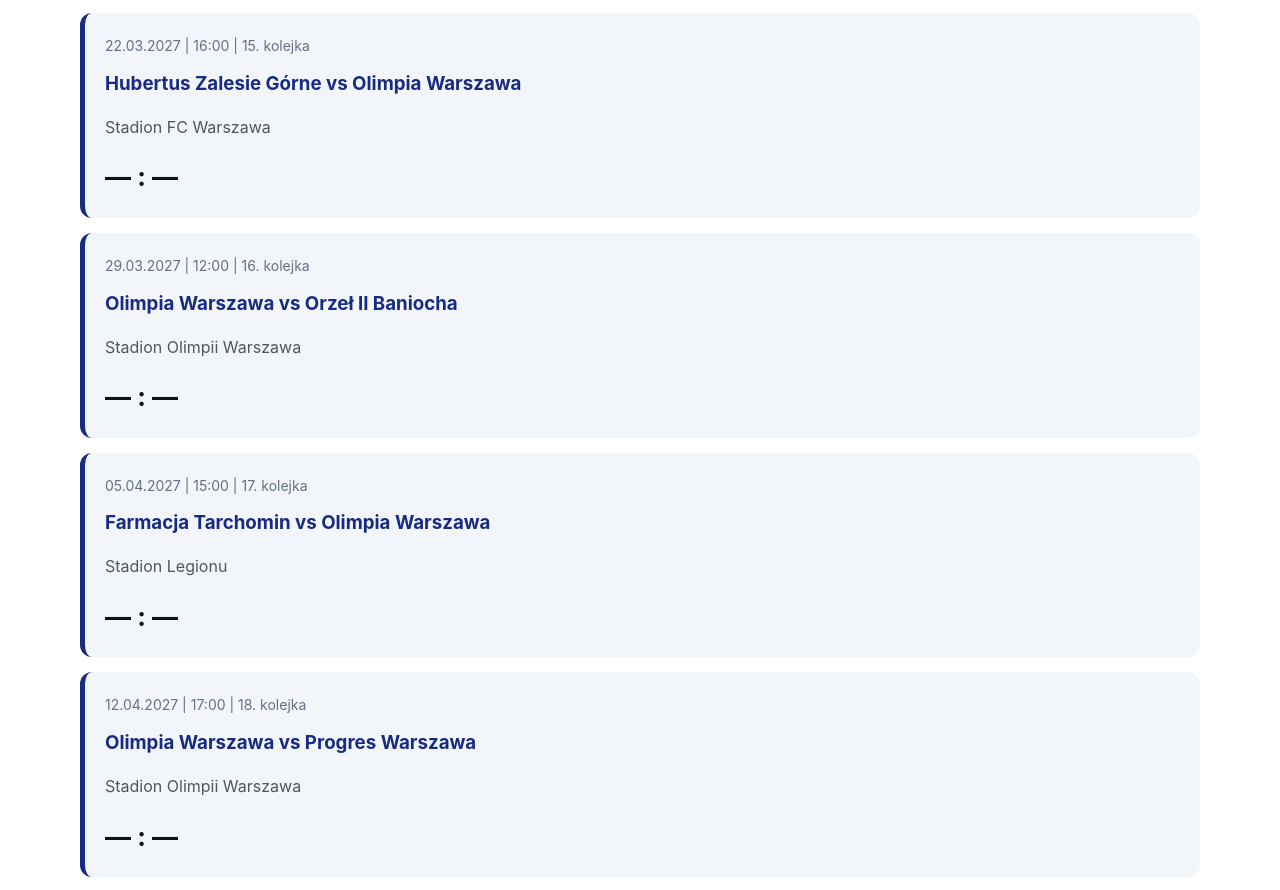
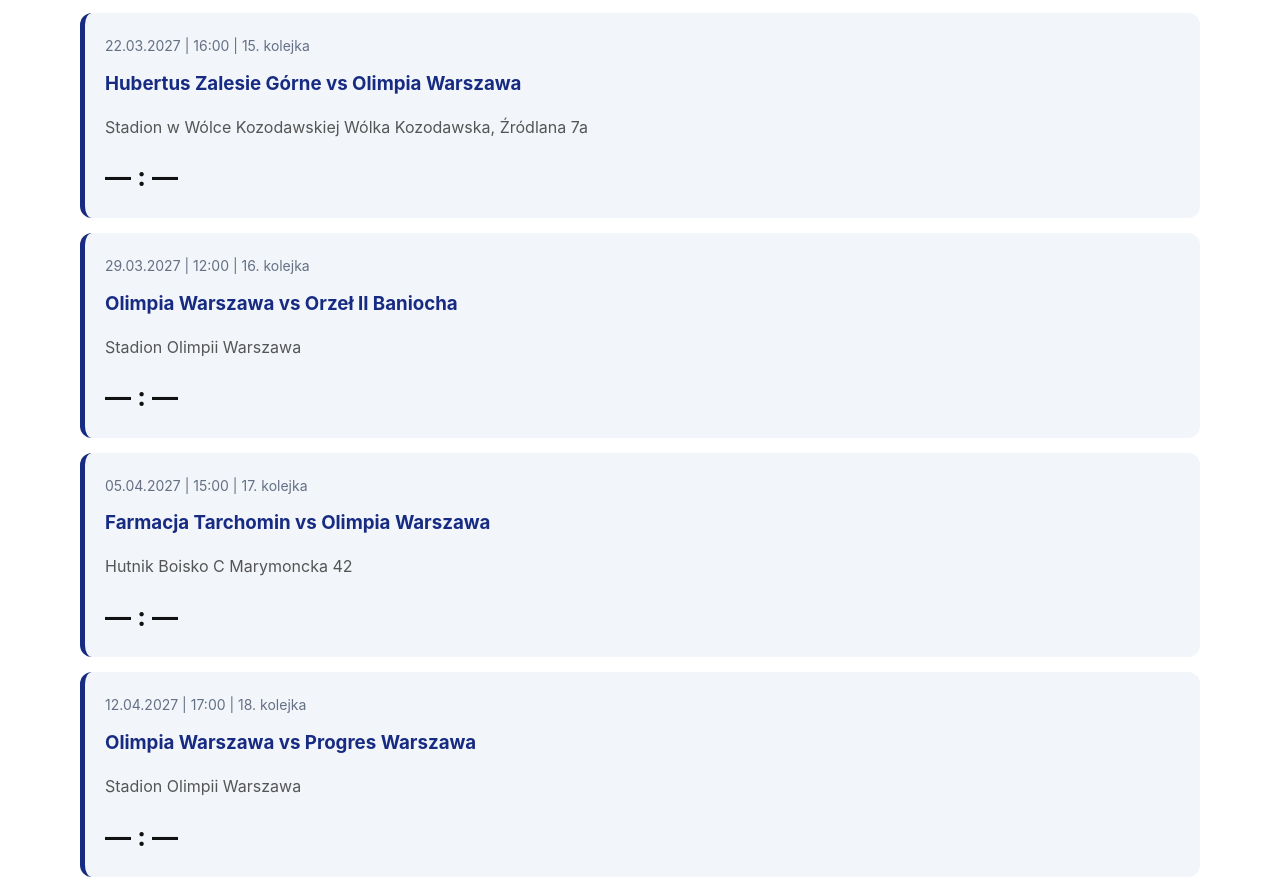
Before and after one commit to OlimpiaWarszawa/olimpia-warszawa, a plain HTML site: page index.html in a window 1280 px wide. Shown: the part 4632-5522 px from the top of the page. Drawn offline with Linux system fonts and the light colour scheme.

Commit message:
Update stadium names for upcoming matches

```diff
--- a/index.html
+++ b/index.html
@@ -151,7 +151,7 @@
   <div class="mecz">
     <span>22.03.2027 | 16:00 | 15. kolejka</span>
     <h3>Hubertus Zalesie Górne vs Olimpia Warszawa</h3>
-    <p>Stadion FC Warszawa</p>
+    <p>Stadion w Wólce Kozodawskiej Wólka Kozodawska, Źródlana 7a</p>
     <strong>— : —</strong>
   </div>
 
@@ -165,7 +165,7 @@
   <div class="mecz">
     <span>05.04.2027 | 15:00 | 17. kolejka</span>
     <h3>Farmacja Tarchomin vs Olimpia Warszawa</h3>
-    <p>Stadion Legionu</p>
+    <p>Hutnik Boisko C Marymoncka 42</p>
     <strong>— : —</strong>
   </div>
 
```
